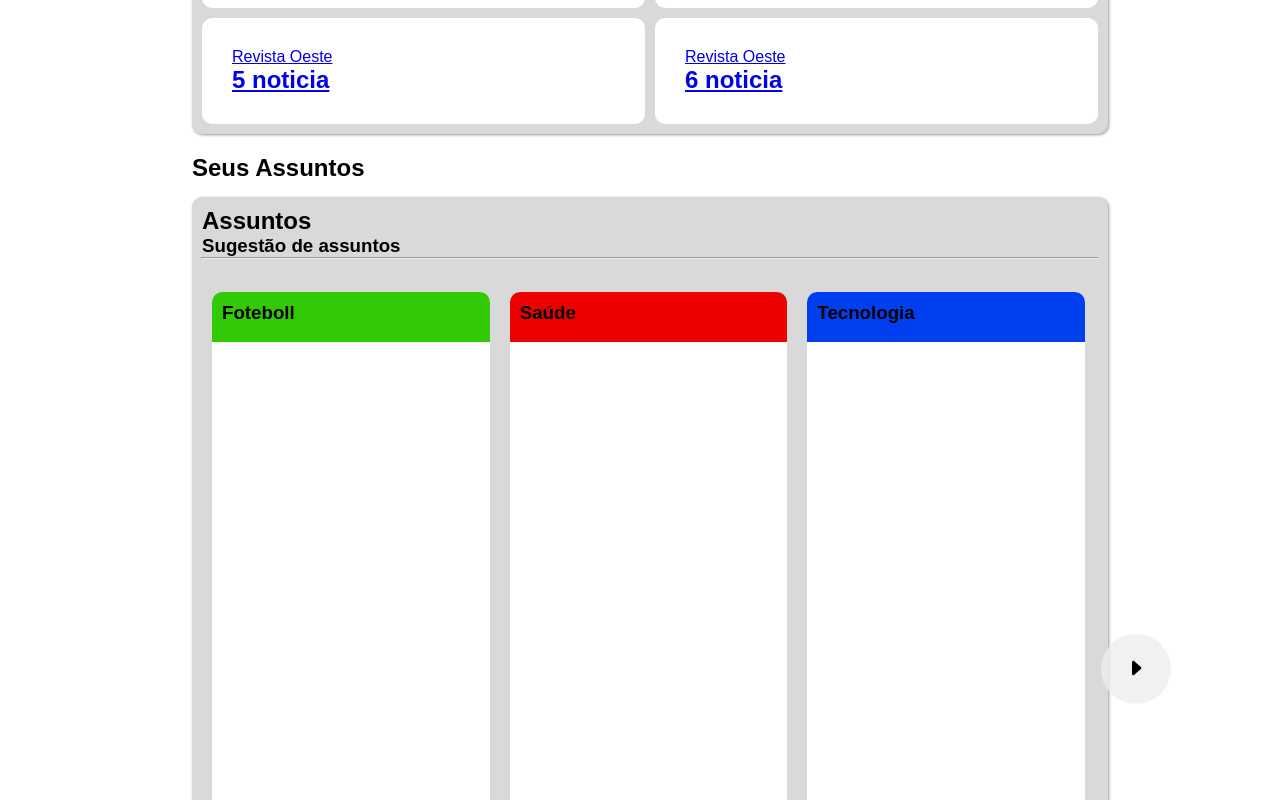
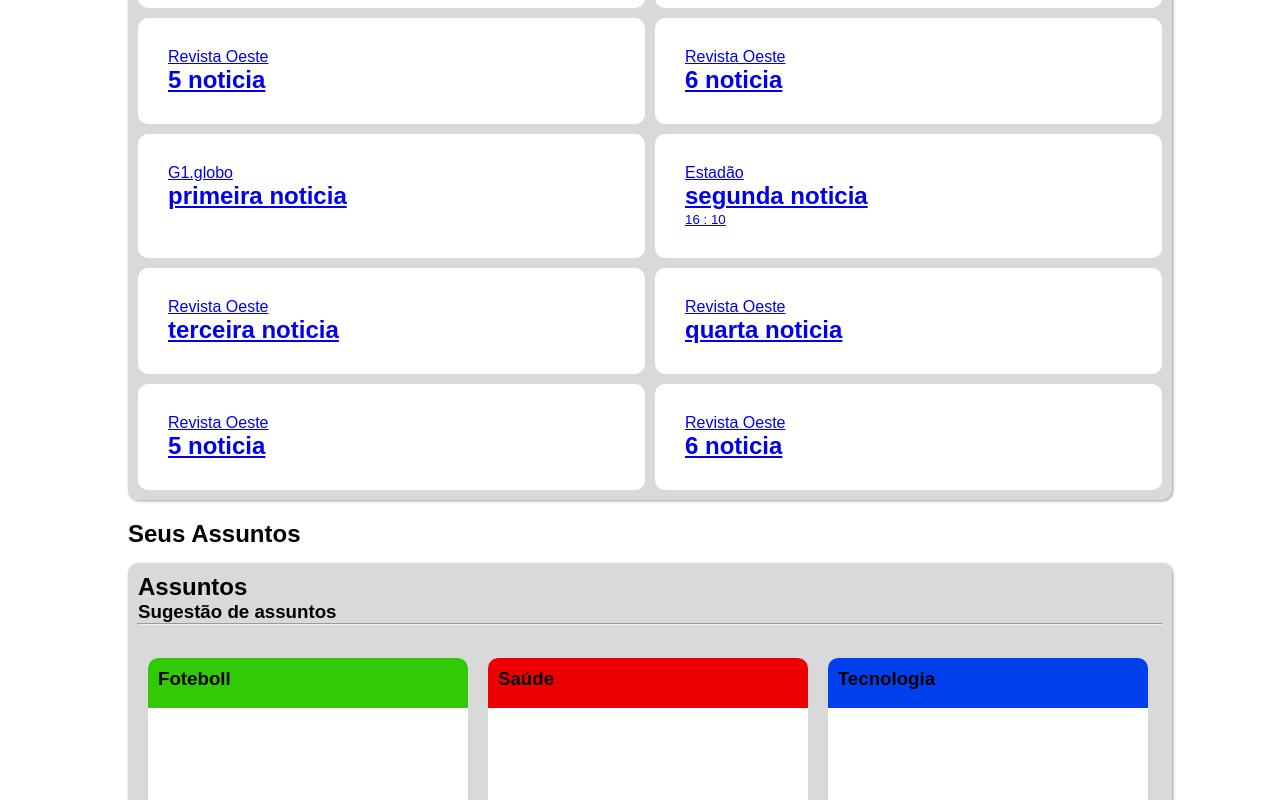
Before and after one commit to aeelmesq/TCC, a React (Create React App) app: page / in a window 1280 px wide. Shown: the part 1460-2260 px from the top of the page. Built offline with nearby package versions, Linux system fonts and the light colour scheme.

Commit message:
update ForYou

```diff
--- /dev/null
+++ b/src/StyleComponents/ForYou.css
@@ -0,0 +1,13 @@
+.grid-2 {
+ display: grid;
+ grid-template-columns: 30% 70%;
+ gap: -20px;
+}
+
+.leftBlock {
+    grid-column: 1;
+}
+
+.rightBlock {
+    grid-column: 2;
+}
--- a/src/components/Pages/ForYou/ForYou.js
+++ b/src/components/Pages/ForYou/ForYou.js
@@ -1,5 +1,5 @@
-import BlockTypeSlider from "../BlockTypeSlider";
 import Recomendacoes from "./components/Recomendacoes/defautBlock";
+import "../../../StyleComponents/ForYou.css";
 
 export default function ForYou() {
   return (
--- /dev/null
+++ b/src/components/Pages/ForYou/components/Recomendacoes/TableNews.js
@@ -0,0 +1,24 @@
+import LeftBlock from "./leftBlock";
+
+export default function TableNews({ data = [{}] }) {
+  const leftBlockData = [];
+  const rightBlockData = [];
+
+  data.forEach((item, index) => {
+    if (index < 6) {
+      if (index % 3 === 0) leftBlockData.push(item);
+
+      rightBlockData.push(item);
+    }
+  });
+
+  return (
+    <>
+      {leftBlockData.map((news) => (
+        <>
+          <LeftBlock news={news} />
+        </>
+      ))}
+    </>
+  );
+}
--- a/src/components/Pages/ForYou/components/Recomendacoes/defautBlock.js
+++ b/src/components/Pages/ForYou/components/Recomendacoes/defautBlock.js
@@ -1,6 +1,5 @@
-import BlocoPrincipal from "../../../Home/components/suasNoticias/blocoNoticias";
-import BlocoRight from "../../../Home/components/suasNoticias/blocoRight";
 import { noticias } from "../../../Home/data";
+import TableNews from "./TableNews";
 
 export default function Recomendacoes() {
   return (
@@ -8,10 +7,9 @@ export default function Recomendacoes() {
       <div>
         <h1>Recomendações</h1>
         <hr />
-        <section>
-          <div>
-            <BlocoPrincipal data={noticias} />
-          </div>
+        <section className="block grid-2">
+          <TableNews data={noticias} />
+          <hr />
         </section>
       </div>
     </>
--- /dev/null
+++ b/src/components/Pages/ForYou/components/Recomendacoes/leftBlock.js
@@ -0,0 +1,16 @@
+export default function LeftBlock({
+  news = { title: String(), img: String(), site: String() },
+}) {
+  return (
+    <div className="leftBlock">
+      <img
+        src={news.img}
+        alt={`Imagem ${news.title}`}
+        width="230px"
+        height="230px"
+      />
+      <span>{news.site}</span>
+      <h2>{news.title}</h2>
+    </div>
+  );
+}
--- a/src/components/Pages/Home/data.js
+++ b/src/components/Pages/Home/data.js
@@ -1,51 +1,112 @@
+import img1 from "../../../img/foto-noticia.jpg";
+
 export const noticias = [
   {
-    title: 'primeira noticia',
+    title: "primeira noticia",
     description:
-      'Lorem ipsum dolor sit amet, consectetur adipiscing elit. Pellentesque in ex elementum, accumsan tortor sed, suscipit mi. Pellentesque tincidunt velit vel ante varius efficitur.',
-    horarioPostagem: '',
-    site: 'G1.globo',
-    autor: 'Pereira da Silva',
-    img: 'foto-noticia',
+      "Lorem ipsum dolor sit amet, consectetur adipiscing elit. Pellentesque in ex elementum, accumsan tortor sed, suscipit mi. Pellentesque tincidunt velit vel ante varius efficitur.",
+    horarioPostagem: "",
+    site: "G1.globo",
+    autor: "Pereira da Silva",
+    img: img1,
   },
   {
-    title: 'segunda noticia',
+    title: "segunda noticia",
     description:
-      'Lorem ipsum dolor sit amet, consectetur adipiscing elit. Pellentesque in ex elementum, accumsan tortor sed, suscipit mi. Pellentesque tincidunt velit vel ante varius efficitur.',
-    horarioPostagem: '16 : 10',
-    site: 'Estadão',
-    autor: 'Parceiro do Grau',
+      "Lorem ipsum dolor sit amet, consectetur adipiscing elit. Pellentesque in ex elementum, accumsan tortor sed, suscipit mi. Pellentesque tincidunt velit vel ante varius efficitur.",
+    horarioPostagem: "16 : 10",
+    site: "Estadão",
+    autor: "Parceiro do Grau",
+    img: img1,
   },
   {
-    title: 'terceira noticia',
+    title: "terceira noticia",
     description:
-      'Lorem ipsum dolor sit amet, consectetur adipiscing elit. Pellentesque in ex elementum, accumsan tortor sed, suscipit mi. Pellentesque tincidunt velit vel ante varius efficitur.',
-    horarioPostagem: '',
-    site: 'Revista Oeste',
-    autor: 'Josefino dos Santos',
+      "Lorem ipsum dolor sit amet, consectetur adipiscing elit. Pellentesque in ex elementum, accumsan tortor sed, suscipit mi. Pellentesque tincidunt velit vel ante varius efficitur.",
+    horarioPostagem: "",
+    site: "Revista Oeste",
+    autor: "Josefino dos Santos",
+    img: img1,
   },
   {
-    title: 'quarta noticia',
+    title: "quarta noticia",
     description:
-      'Lorem ipsum dolor sit amet, consectetur adipiscing elit. Pellentesque in ex elementum, accumsan tortor sed, suscipit mi. Pellentesque tincidunt velit vel ante varius efficitur.',
-    horarioPostagem: '',
-    site: 'Revista Oeste',
-    autor: 'Josefino dos Santos',
+      "Lorem ipsum dolor sit amet, consectetur adipiscing elit. Pellentesque in ex elementum, accumsan tortor sed, suscipit mi. Pellentesque tincidunt velit vel ante varius efficitur.",
+    horarioPostagem: "",
+    site: "Revista Oeste",
+    autor: "Josefino dos Santos",
+    img: img1,
   },
   {
-    title: '5 noticia',
+    title: "5 noticia",
     description:
-      'Lorem ipsum dolor sit amet, consectetur adipiscing elit. Pellentesque in ex elementum, accumsan tortor sed, suscipit mi. Pellentesque tincidunt velit vel ante varius efficitur.',
-    horarioPostagem: '',
-    site: 'Revista Oeste',
-    autor: 'Josefino dos Santos',
+      "Lorem ipsum dolor sit amet, consectetur adipiscing elit. Pellentesque in ex elementum, accumsan tortor sed, suscipit mi. Pellentesque tincidunt velit vel ante varius efficitur.",
+    horarioPostagem: "",
+    site: "Revista Oeste",
+    autor: "Josefino dos Santos",
+    img: img1,
   },
   {
-    title: '6 noticia',
+    title: "6 noticia",
     description:
-      'Lorem ipsum dolor sit amet, consectetur adipiscing elit. Pellentesque in ex elementum, accumsan tortor sed, suscipit mi. Pellentesque tincidunt velit vel ante varius efficitur.',
-    horarioPostagem: '',
-    site: 'Revista Oeste',
-    autor: 'Josefino dos Santos',
+      "Lorem ipsum dolor sit amet, consectetur adipiscing elit. Pellentesque in ex elementum, accumsan tortor sed, suscipit mi. Pellentesque tincidunt velit vel ante varius efficitur.",
+    horarioPostagem: "",
+    site: "Revista Oeste",
+    autor: "Josefino dos Santos",
+    img: img1,
+  },
+  {
+    title: "primeira noticia",
+    description:
+      "Lorem ipsum dolor sit amet, consectetur adipiscing elit. Pellentesque in ex elementum, accumsan tortor sed, suscipit mi. Pellentesque tincidunt velit vel ante varius efficitur.",
+    horarioPostagem: "",
+    site: "G1.globo",
+    autor: "Pereira da Silva",
+    img: img1,
+  },
+  {
+    title: "segunda noticia",
+    description:
+      "Lorem ipsum dolor sit amet, consectetur adipiscing elit. Pellentesque in ex elementum, accumsan tortor sed, suscipit mi. Pellentesque tincidunt velit vel ante varius efficitur.",
+    horarioPostagem: "16 : 10",
+    site: "Estadão",
+    autor: "Parceiro do Grau",
+    img: img1,
+  },
+  {
+    title: "terceira noticia",
+    description:
+      "Lorem ipsum dolor sit amet, consectetur adipiscing elit. Pellentesque in ex elementum, accumsan tortor sed, suscipit mi. Pellentesque tincidunt velit vel ante varius efficitur.",
+    horarioPostagem: "",
+    site: "Revista Oeste",
+    autor: "Josefino dos Santos",
+    img: img1,
+  },
+  {
+    title: "quarta noticia",
+    description:
+      "Lorem ipsum dolor sit amet, consectetur adipiscing elit. Pellentesque in ex elementum, accumsan tortor sed, suscipit mi. Pellentesque tincidunt velit vel ante varius efficitur.",
+    horarioPostagem: "",
+    site: "Revista Oeste",
+    autor: "Josefino dos Santos",
+    img: img1,
+  },
+  {
+    title: "5 noticia",
+    description:
+      "Lorem ipsum dolor sit amet, consectetur adipiscing elit. Pellentesque in ex elementum, accumsan tortor sed, suscipit mi. Pellentesque tincidunt velit vel ante varius efficitur.",
+    horarioPostagem: "",
+    site: "Revista Oeste",
+    autor: "Josefino dos Santos",
+    img: img1,
+  },
+  {
+    title: "6 noticia",
+    description:
+      "Lorem ipsum dolor sit amet, consectetur adipiscing elit. Pellentesque in ex elementum, accumsan tortor sed, suscipit mi. Pellentesque tincidunt velit vel ante varius efficitur.",
+    horarioPostagem: "",
+    site: "Revista Oeste",
+    autor: "Josefino dos Santos",
+    img: img1,
   },
 ];
--- a/src/index.css
+++ b/src/index.css
@@ -12,7 +12,7 @@ body {
 }
 .container {
   margin: auto;
-  width: calc(100% - 30vw);
+  width: calc(100% - 20vw);
   height: 100%;
 }
 .DbBtn {
```
